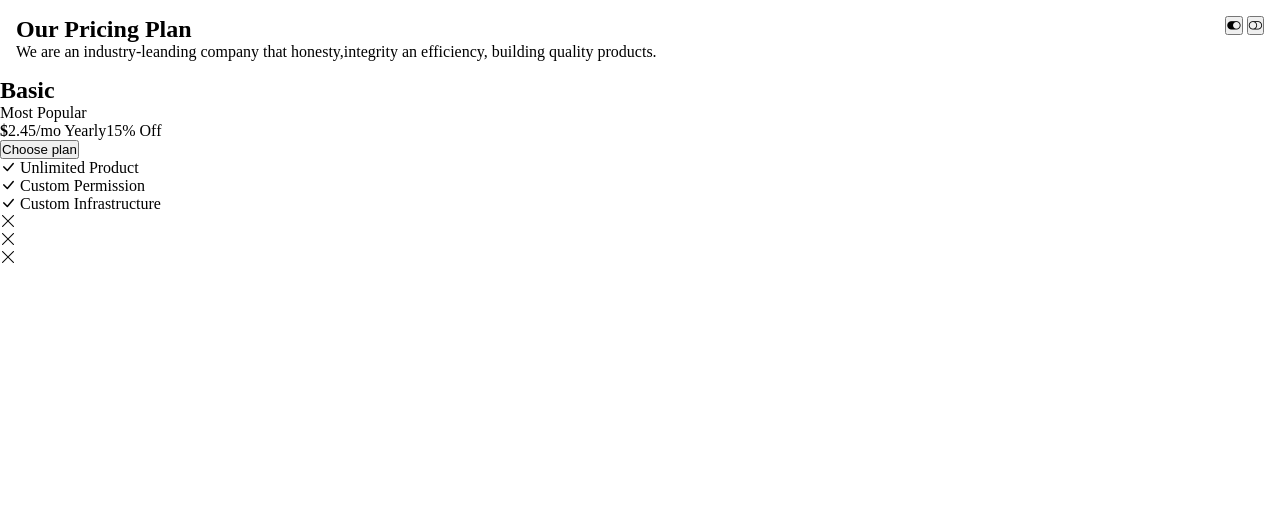
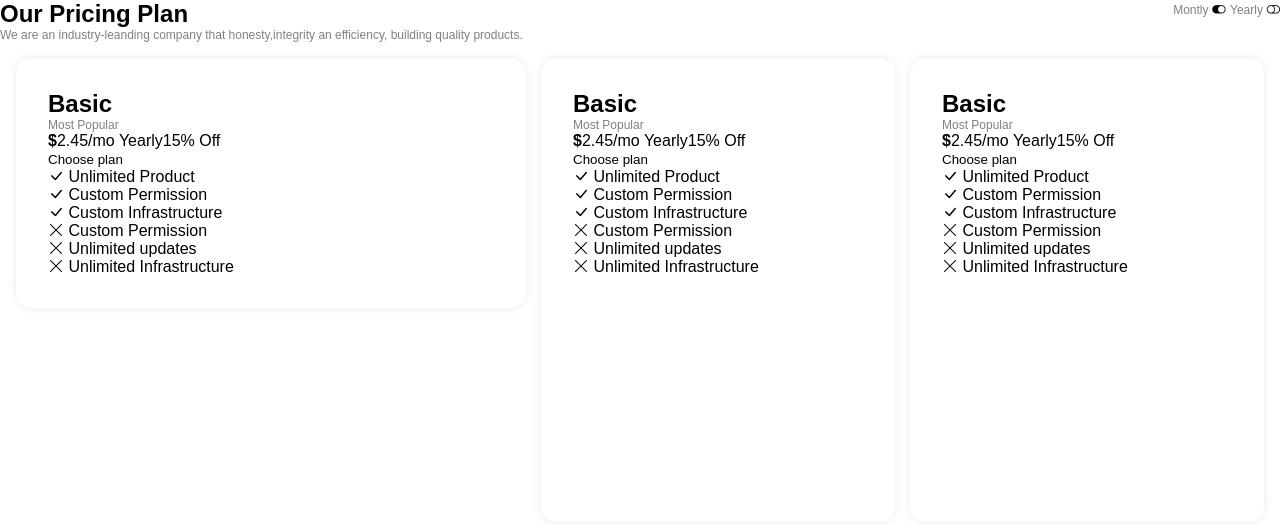
Before and after one commit to AndreaDistefanoDev/htmlcss-pricing-plan, a plain HTML site: page index.html in a window 1280 px wide. Drawn offline with nearby package versions, Linux system fonts and the light colour scheme.

Commit message:
fix main

```diff
--- a/assets/css/style.css
+++ b/assets/css/style.css
@@ -7,14 +7,47 @@
     max-width: 900px;
     margin: 0 auto;
 }
+.row{
+    padding: 1rem;
+    display: flex;
+    flex-wrap: wrap;
+    gap: 15px;
+
+}
+.col{
+    flex-basis: calc(100% / 3 - (15px * 2) / 3);
+    min-width: 290px;
+    flex-grow: 1;
+    min-height: 400px;
+}
+
+button{
+    border: none;
+    background-color: transparent;
+}
 #pricing-plans{
+    font-family: sans-serif;
     header{
         display: flex;
         flex-wrap: wrap;
         justify-content: space-between;
-        padding: 1rem;
     }
     .toggles{
         text-align: end;
+        flex-grow: 1;
     }
+    ul{
+        list-style: none;
+    }
+
 }
+
+.card{
+    padding: 2rem;
+    border-radius: 1rem;
+    box-shadow: 0 0 9px rgba(194, 194, 194, 0.363);
+}
+.gray-txt{
+    color: gray;
+    font-size: 12px;
+}
--- a/index.html
+++ b/index.html
@@ -15,17 +15,65 @@
             <header>
                 <div class="description">
                     <h1>Our Pricing Plan</h1>
-                    <p>We are an industry-leanding company that honesty,integrity an efficiency, building quality
+                    <p class="gray-txt">We are an industry-leanding company that honesty,integrity an efficiency, building quality
                         products. </p>
                 </div>
                 <!-- /.description -->
                 <div class="toggles">
-                    <button><i class="bi bi-toggle-on"></i></button>
-                    <button><i class="bi bi-toggle-off"></i></button>
+                    <button><span class="gray-txt">Montly</span> <i class="bi bi-toggle-on"></i></button>
+                    <button><span class="gray-txt">Yearly</span> <i class="bi bi-toggle-off"></i></button>
                 </div>
                 <!-- .toggles -->
             </header>
             <div class="row">
+                <div class="col">
+                    <div class="card">
+                        <div class="card-title">
+                            <h2>Basic</h2>
+                            <div class="gray-txt">Most Popular</div>
+                            <!-- /.gray-txt -->
+                        </div>
+                        <!-- .card-title -->
+                        <div class="body-card">
+                            <div class="price">
+                                <span><strong>&dollar;</strong></span><span>2.45</span><span>/mo</span>
+                                <span>Yearly</span><span>15% Off</span>
+                            </div>
+                            <!-- /.price -->
+                            <button>Choose plan</button>
+                            <ul>
+                                <li>
+                                    <i class="bi bi-check-lg"></i>
+                                    <span>Unlimited Product</span>
+                                </li>
+                                <li>
+                                    <i class="bi bi-check-lg"></i>
+                                    <span>Custom Permission</span>
+                                </li>
+                                <li>
+                                    <i class="bi bi-check-lg"></i>
+                                    <span>Custom Infrastructure</span>
+                                </li>
+                                <li>
+                                    <i class="bi bi-x-lg"></i>
+                                    <span>Custom Permission</span>
+                                </li>
+                                <li>
+                                    <i class="bi bi-x-lg"></i>
+                                    <span>Unlimited updates</span>
+                                </li>
+                                <li>
+                                    <i class="bi bi-x-lg"></i>
+                                    <span>Unlimited Infrastructure</span>
+                                </li>
+                            </ul>
+                        </div>
+                        <!-- /.body-card -->
+                    </div>
+                    <!-- /.card -->
+                </div>
+                <!-- .col -->
+                <div class="card">
                     <div class="col">
                         <div class="card-title">
                             <h2>Basic</h2>
@@ -55,16 +103,69 @@
                                 </li>
                                 <li>
                                     <i class="bi bi-x-lg"></i>
+                                    <span>Custom Permission</span>
                                 </li>
-                            <li><i class="bi bi-x-lg"></i></li>
-                            <li><i class="bi bi-x-lg"></i></li>
+                                <li>
+                                    <i class="bi bi-x-lg"></i>
+                                    <span>Unlimited updates</span>
+                                </li>
+                                <li>
+                                    <i class="bi bi-x-lg"></i>
+                                    <span>Unlimited Infrastructure</span>
+                                </li>
                             </ul>
                         </div>
                         <!-- /.body-card -->
                     </div>
-                <div class="col"></div>
-                <div class="col"></div>
+                </div>
+                <!-- /.card -->
+                <div class="card">
+                    <div class="col">
+                        <div class="card-title">
+                            <h2>Basic</h2>
+                            <div class="gray-txt">Most Popular</div>
+                            <!-- /.gray-txt -->
+                        </div>
+                        <!-- .card-title -->
+                        <div class="body-card">
+                            <div class="price">
+                                <span><strong>&dollar;</strong></span><span>2.45</span><span>/mo</span>
+                                <span>Yearly</span><span>15% Off</span>
+                            </div>
+                            <!-- /.price -->
+                            <button>Choose plan</button>
+                            <ul>
+                                <li>
+                                    <i class="bi bi-check-lg"></i>
+                                    <span>Unlimited Product</span>
+                                </li>
+                                <li>
+                                    <i class="bi bi-check-lg"></i>
+                                    <span>Custom Permission</span>
+                                </li>
+                                <li>
+                                    <i class="bi bi-check-lg"></i>
+                                    <span>Custom Infrastructure</span>
+                                </li>
+                                <li>
+                                    <i class="bi bi-x-lg"></i>
+                                    <span>Custom Permission</span>
+                                </li>
+                                <li>
+                                    <i class="bi bi-x-lg"></i>
+                                    <span>Unlimited updates</span>
+                                </li>
+                                <li>
+                                    <i class="bi bi-x-lg"></i>
+                                    <span>Unlimited Infrastructure</span>
+                                </li>
+                            </ul>
+                        </div>
+                        <!-- /.body-card -->
+                    </div>
                     <!-- .col -->
+                </div>
+                <!-- /.card -->
             </div>
             <!-- /.row -->
         </div>
```
Lines whose indentation alone changed are shown as unchanged.
